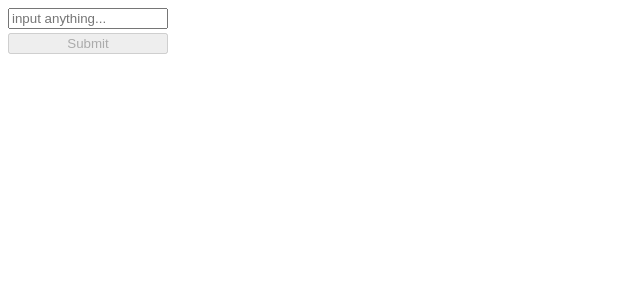
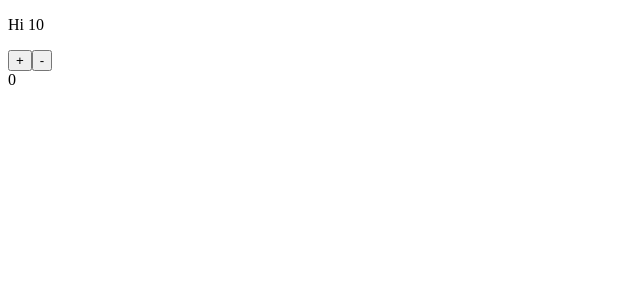
Before and after one commit to Mengsreang-Chhoeung/reactjs-youtube, a React (Vite) app in the folder learn-reactjs/: page / in a window 1280 px wide. Shown: the top 300 px of the page, without its empty margins (0-640 px from the left). Built offline with nearby package versions, Linux system fonts and the light colour scheme.

Commit message:
demo about don't mirror props in state

```diff
--- a/learn-reactjs/src/App.tsx
+++ b/learn-reactjs/src/App.tsx
@@ -12,6 +12,7 @@ import TestProps2 from "./components/TestProps/index2";
 import TestProps3 from "./components/TestProps/index3";
 import Button from "./components/TestProps/index4";
 import DeclarativelyUi from "./components/DeclarativelyUi";
+import ParentComponent from "./components/PropsInState/ParentComponent";
 
 function App() {
   return (
@@ -59,7 +60,9 @@ function App() {
 
       {/* <ArrayState /> */}
 
-      <DeclarativelyUi />
+      {/* <DeclarativelyUi /> */}
+
+      <ParentComponent />
     </div>
   );
 }
--- /dev/null
+++ b/learn-reactjs/src/components/PropsInState/ChildComponent.tsx
@@ -0,0 +1,17 @@
+import React, { useState } from "react";
+
+interface ChildComponentProps {
+  amount: number;
+}
+
+const ChildComponent: React.FC<ChildComponentProps> = (props) => {
+  const { amount } = props;
+
+  // const [am, setAM] = useState<number>(amount);
+
+  console.log("hi child");
+
+  return <div>{amount}</div>;
+};
+
+export default ChildComponent;
--- /dev/null
+++ b/learn-reactjs/src/components/PropsInState/ParentComponent.tsx
@@ -0,0 +1,31 @@
+import React, { useState } from "react";
+import ChildComponent from "./ChildComponent";
+
+const ParentComponent: React.FC = () => {
+  const [amount, setAmount] = useState<number>(0);
+  const [mm, setMM] = useState<number>(10);
+
+  return (
+    <div>
+      <p>Hi {mm}</p>
+      <button
+        onClick={() => {
+          setAmount(amount + 1);
+        }}
+      >
+        +
+      </button>
+      <button
+        onClick={() => {
+          setAmount(amount - 1);
+        }}
+      >
+        -
+      </button>
+
+      <ChildComponent amount={amount} />
+    </div>
+  );
+};
+
+export default ParentComponent;
```
